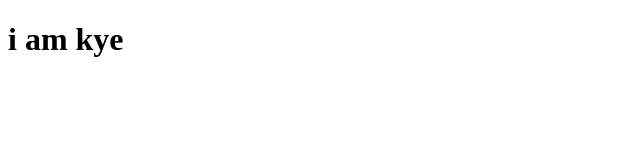
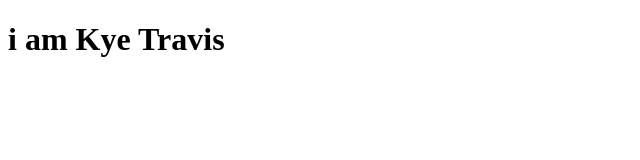
Before and after one commit to KyeTravis/first-github-project, a plain HTML site: page index.html in a window 1280 px wide. Shown: the whole page, without its empty margins (0-640 px from the left). Drawn offline with Linux system fonts and the light colour scheme.

Commit message:
Added last name and capitalised

```diff
--- a/index.html
+++ b/index.html
@@ -7,6 +7,6 @@
     <title>Document</title>
 </head>
 <body>
-    <h1>i am kye</h1>
+    <h1>i am Kye Travis</h1>
 </body>
 </html>
```
